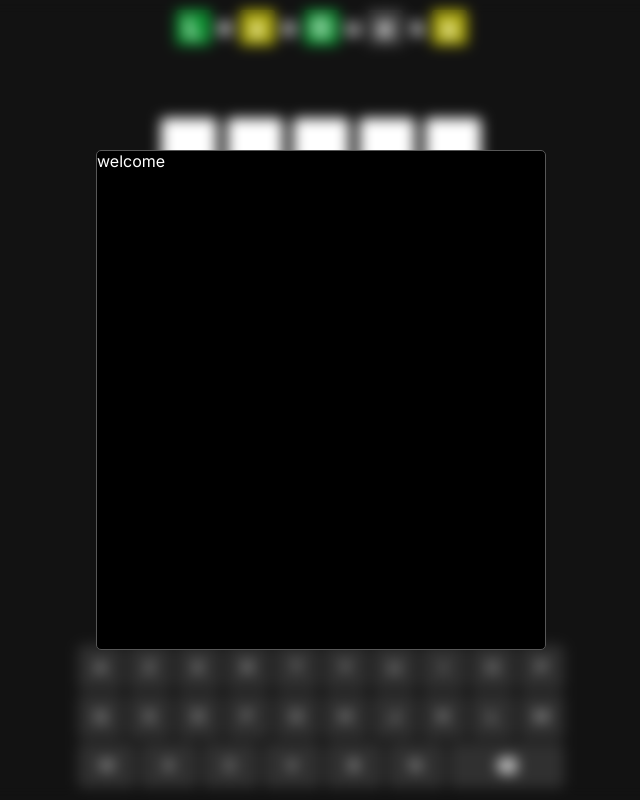
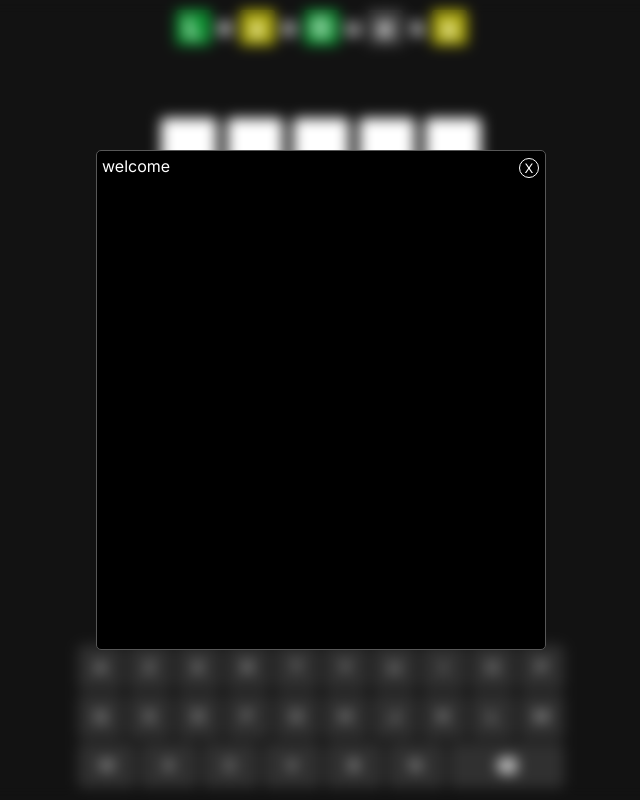
Before and after one commit to ShaheenJawadi/LexoGuess, a Next.js app: page / in a window 1280 px wide. Shown: the whole page, without its empty margins (319-959 px from the left). Built offline with nearby package versions, Linux system fonts and the light colour scheme; no server answers.

Commit message:
Add close button and functionality to popup

```diff
--- a/src/app/style.css
+++ b/src/app/style.css
@@ -175,5 +175,22 @@ padding: 10px;
     background: #000;
     border-radius: 5px;
     border: 1px solid #575757;
+    padding: 5px;
+    position: relative;
+}
 
+.popupContainer .popupBox   .close {
+    position: absolute;
+    right: 0;
+    padding: 1px;
+    border-radius: 50%;
+    border: 1px solid #fff;
+    width: 20px;
+    height: 20px;
+    display: flex;
+    justify-content: center;
+    font-size: 13px;
+    align-items: center;
+    margin: 2px 6px;
+    cursor: pointer;
 }
--- a/src/components/popup/common.tsx
+++ b/src/components/popup/common.tsx
@@ -1,5 +1,5 @@
 import { ReactNode } from "react";
-
+import { usePopupAction } from "@/popup/popup.context";
 
 type Props ={
     open : boolean ;
@@ -8,14 +8,17 @@ type Props ={
 
 const CommonPopup=(props : Props)=>{
     const { open, children }=props ;
-
+    const { closePopup } = usePopupAction();
+    if(open)
     return (
-        <div className="popupContainer">
+        <div  className="popupContainer">
             <div className="popupBox" >
+                <div className="close" onClick={()=>closePopup()} >X</div>
                 {children}
             </div>
 
         </div>
     )
+    else return null
 }
 export default CommonPopup;
--- a/src/popup/popup.context.tsx
+++ b/src/popup/popup.context.tsx
@@ -12,8 +12,8 @@ type Action = { type: 'open'; view?: PopupViews; payload?: any }
     | { type: 'close'; };
 
 const initialState: State = {
-    view: undefined,
-    isOpen: false,
+    view: "WELCOME",
+    isOpen: true,
     data: null,
 };
 
--- a/src/store/game.ts
+++ b/src/store/game.ts
@@ -76,7 +76,7 @@ const initialState: InitialStateType = {
   },
   line: 0,
   isLoading:true,
-  gameState:"WELCOME",
+  gameState:null,
 };
 
 export const appGameSlice = createSlice({
```
